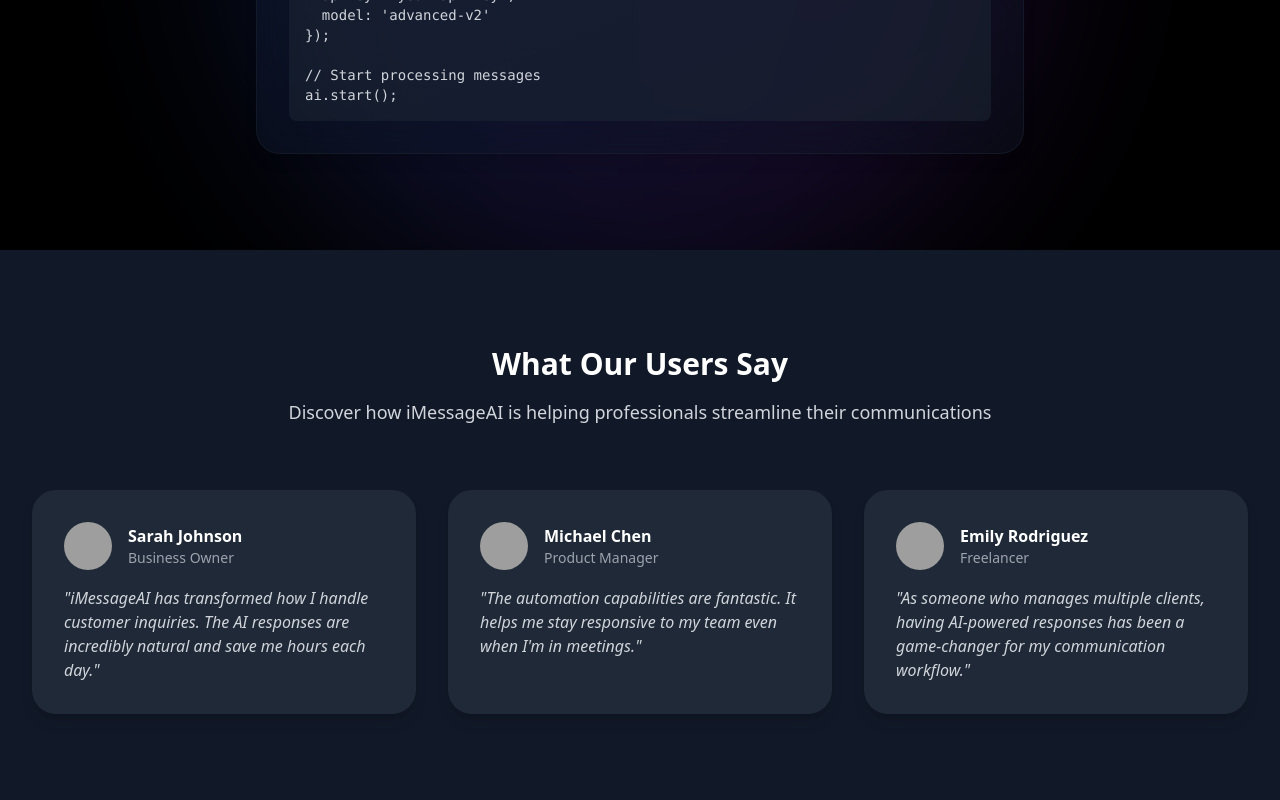
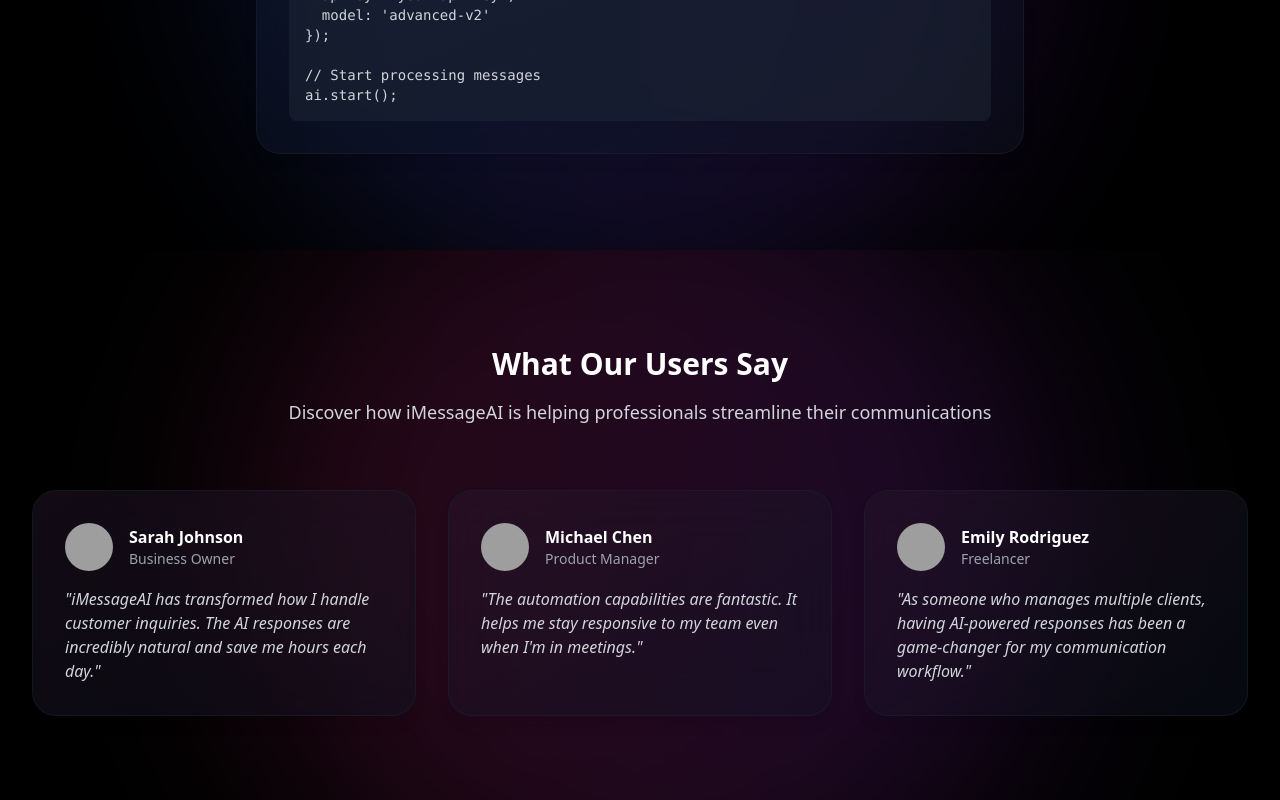
Before and after one commit to FahadKhalid6677/sb1-utcyfi, a React (Vite) app: page / in a window 1280 px wide. Shown: the part 1920-2720 px from the top of the page. Built offline with nearby package versions, Linux system fonts and the light colour scheme; grey boxes are pictures that could not be loaded.

Commit message:
Add animated gradient background to Testimonials section

```diff
--- a/src/components/Testimonials.tsx
+++ b/src/components/Testimonials.tsx
@@ -2,8 +2,13 @@ import { testimonials } from '../data/testimonials';
 
 export default function Testimonials() {
   return (
-    <div className="py-24 bg-gray-900">
-      <div className="max-w-7xl mx-auto px-4 sm:px-6 lg:px-8">
+    <div className="relative py-24 bg-black overflow-hidden">
+      {/* Animated Gradient Circle */}
+      <div className="absolute top-1/2 left-1/2 -translate-x-1/2 -translate-y-1/2 w-[800px] h-[800px] opacity-30">
+        <div className="absolute inset-0 rounded-full bg-gradient-to-r from-pink-900 to-purple-900 blur-[100px] animate-gradient-shift-reverse" />
+      </div>
+
+      <div className="relative max-w-7xl mx-auto px-4 sm:px-6 lg:px-8">
         <div className="text-center mb-16">
           <h2 className="text-3xl font-bold text-white mb-4">
             What Our Users Say
@@ -14,7 +19,12 @@ export default function Testimonials() {
         </div>
         <div className="grid grid-cols-1 md:grid-cols-3 gap-8">
           {testimonials.map((testimonial, index) => (
-            <div key={index} className="bg-gray-800 p-8 rounded-3xl shadow-lg">
+            <div
+              key={index}
+              className="relative backdrop-blur-xl bg-gray-900/40 p-8 rounded-3xl shadow-lg border border-gray-800/50 hover:bg-gray-900/60 transition-colors"
+            >
+              <div className="absolute inset-0 bg-gradient-to-br from-pink-900/10 to-transparent rounded-3xl" />
+              <div className="relative">
                 <div className="flex items-center mb-4">
                   <img
                     src={testimonial.image}
@@ -28,6 +38,7 @@ export default function Testimonials() {
                 </div>
                 <p className="text-gray-300 italic">"{testimonial.content}"</p>
               </div>
+            </div>
           ))}
         </div>
       </div>
```
Lines whose indentation alone changed are shown as unchanged.
